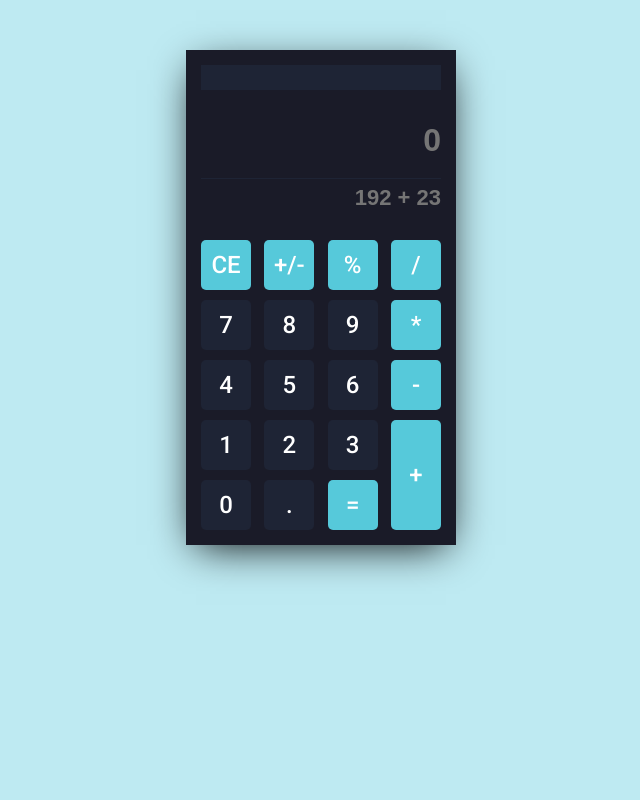
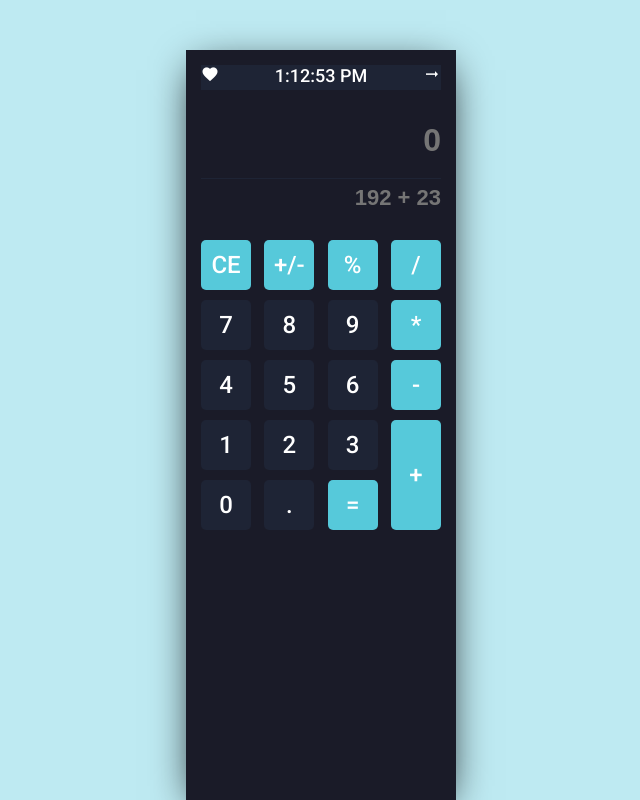
Before and after one commit to Irynanaiko/Calculator-online, a plain HTML site: page index.html in a window 1280 px wide. Shown: the whole page, without its empty margins (319-959 px from the left). Drawn offline with Linux system fonts and the light colour scheme.

Commit message:
make modal and clock

```diff
--- a/app.js
+++ b/app.js
@@ -64,5 +64,26 @@ window.addEventListener("DOMContentLoaded", () => {
         }
     }
 
+    // Open modal
+
+    const open = document.querySelector('.open');
+    const close = document.querySelector('.close');
+    const modal = document.querySelector('.modal');
+
+    open.addEventListener('click', () => {
+        modal.style.display = 'block';
+    });
+
+    close.addEventListener('click', () => {
+        modal.style.display = 'none';
+    });
+
+    //Clock
+    setInterval(() => {
+        document.querySelector(".clock").innerText = new Date().toLocaleTimeString();
+    }, 1000);
+
+
+
 
 });
--- /dev/null
+++ b/fonts/style.css
@@ -0,0 +1,36 @@
+@font-face {
+  font-family: 'icomoon';
+  src:  url('fonts/icomoon.eot?rdxtqh');
+  src:  url('fonts/icomoon.eot?rdxtqh#iefix') format('embedded-opentype'),
+    url('fonts/icomoon.ttf?rdxtqh') format('truetype'),
+    url('fonts/icomoon.woff?rdxtqh') format('woff'),
+    url('fonts/icomoon.svg?rdxtqh#icomoon') format('svg');
+  font-weight: normal;
+  font-style: normal;
+  font-display: block;
+}
+
+[class^="icon-"], [class*=" icon-"] {
+  /* use !important to prevent issues with browser extensions that change fonts */
+  font-family: 'icomoon' !important;
+  speak: never;
+  font-style: normal;
+  font-weight: normal;
+  font-variant: normal;
+  text-transform: none;
+  line-height: 1;
+
+  /* Better Font Rendering =========== */
+  -webkit-font-smoothing: antialiased;
+  -moz-osx-font-smoothing: grayscale;
+}
+
+.icon-favorite-24px:before {
+  content: "\e900";
+}
+.icon-clear-24px:before {
+  content: "\e901";
+}
+.icon-arrow_right_alt-24px:before {
+  content: "\e902";
+}
--- a/index.html
+++ b/index.html
@@ -5,6 +5,7 @@
   <meta charset="UTF-8">
   <meta name="viewport" content="width=device-width, initial-scale=1.0">
   <title>Calculator</title>
+  <link href="fonts/style.css" rel="stylesheet">
   <link href="https://fonts.googleapis.com/css2?family=Roboto:wght@500;700&display=swap" rel="stylesheet">
   <link rel="stylesheet" href="./style.css">
 </head>
@@ -13,7 +14,11 @@
   <main id="calculator" class="calc">
     <div class="calc-main">
 
-      <div class="calc-header"></div>
+      <div class="calc-header">
+        <div><span class="icon-favorite-24px theme"></span></div>
+        <div class="clock"></div>
+        <div><span class="icon-arrow_right_alt-24px open"></span></div>
+      </div>
 
 
       <div id="viewer" class="viewer calc-display">
@@ -56,7 +61,13 @@
         </div>
 
       </div>
+
+
     </div>
+    <div class="modal">
+      <div><span class="icon-clear-24px close"></span></div>
+    </div>
+
   </main>
 
 
--- a/style.css
+++ b/style.css
@@ -15,6 +15,8 @@ body {
 
 
 .calc {
+  display: flex;
+  justify-content: center;
   padding-top: 50px;
   height: 100%;
   min-height: 550px;
@@ -22,20 +24,29 @@ body {
 }
 
 .calc-main {
-
   width: 270px;
   min-height: 480px;
-  margin: 0 auto;
+  /* margin: 0 auto; */
   padding: 15px;
   background-color: #1a1b28;
   box-shadow: 0 10px 40px -10px #000;
 }
 
 .calc-header {
-  display: block;
+  display: flex;
+  justify-content: space-between;
   height: 25px;
   background-color: #1e2435;
+  color: #fff;
+  font-size: 18px;
   margin-bottom: 15px;
+}
+
+.close {
+  /* display: none; */
+  color: #fff;
+  display: flex;
+  justify-content: flex-end;
 }
 
 /* display */
@@ -124,3 +135,21 @@ body {
 .viewer {
   font-size: 32px;
 }
+
+.modal {
+  display: none;
+  min-height: 480px;
+  width: 270px;
+  margin: 0;
+  padding: 15px;
+  background-color: #1a1b28;
+  box-shadow: 0 10px 40px -10px #000;
+}
+
+.show {
+  display: block;
+}
+
+.hide {
+  display: none;
+}
```
Also changed, not shown: fonts/fonts/icomoon.ttf (added), fonts/fonts/icomoon.woff (added), 2 other files.
